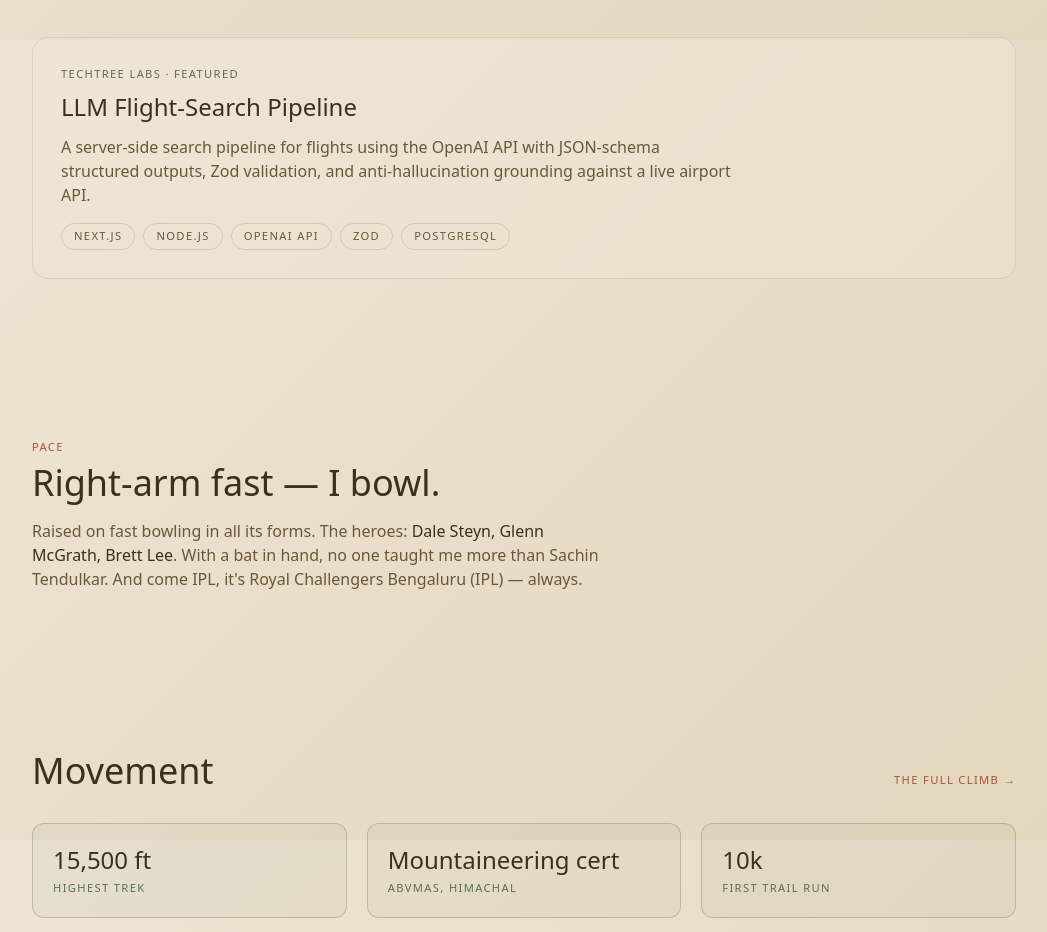
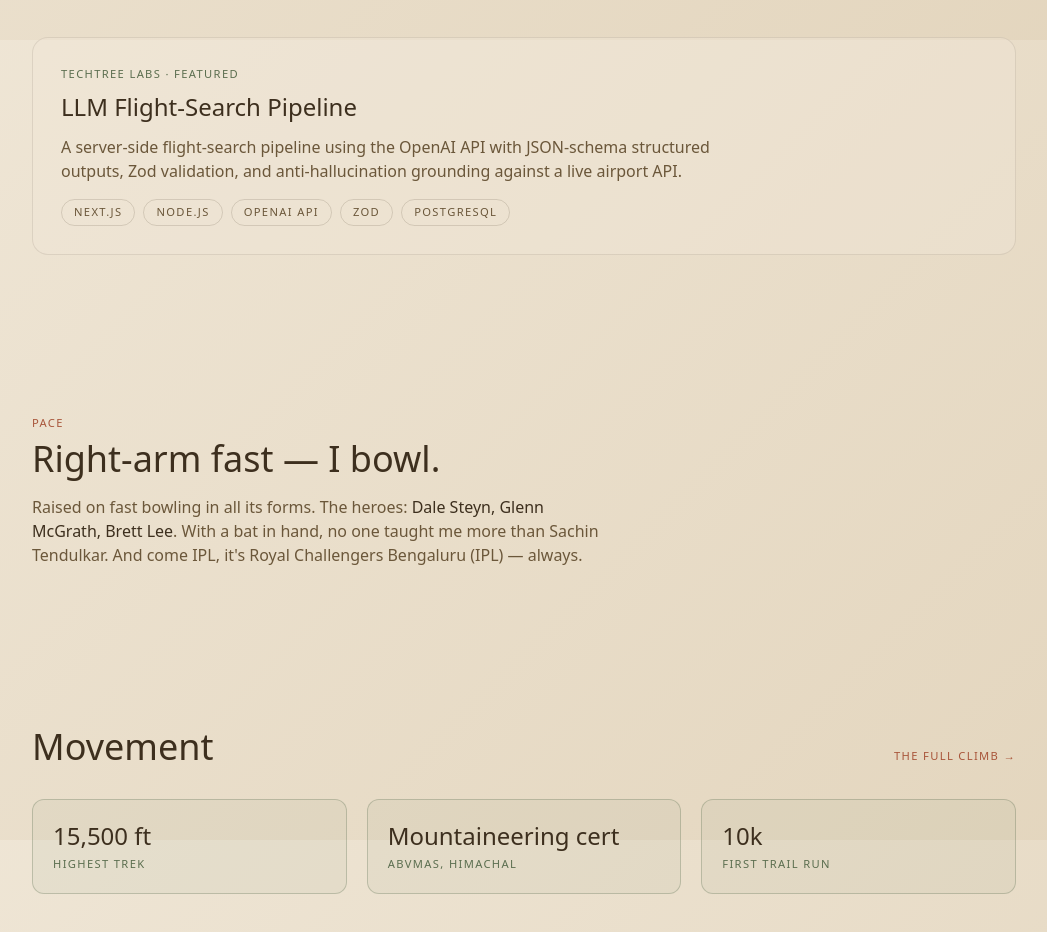
Before and after one commit to mariprasad/mariprasad, a Next.js app: page / in a window 1280 px wide. Shown: the part 1560-2492 px from the top of the page, without its empty margins (116-1163 px from the left). Built offline with nearby package versions, Linux system fonts and the light colour scheme.

Commit message:
fix: keep resume-faithful work blurb; target WorkSection title via heading role

```diff
--- a/src/data/work.ts
+++ b/src/data/work.ts
@@ -4,7 +4,7 @@ export const FEATURED = {
   title: "LLM Flight-Search Pipeline",
   company: "Techtree Labs",
   blurb:
-    "A server-side search pipeline for flights using the OpenAI API with JSON-schema structured outputs, Zod validation, and anti-hallucination grounding against a live airport API.",
+    "A server-side flight-search pipeline using the OpenAI API with JSON-schema structured outputs, Zod validation, and anti-hallucination grounding against a live airport API.",
   stack: ["Next.js", "Node.js", "OpenAI API", "Zod", "PostgreSQL"],
 };
 
```
Also changed, not shown: 1 other file (tests, documents, lock files or other folders).
